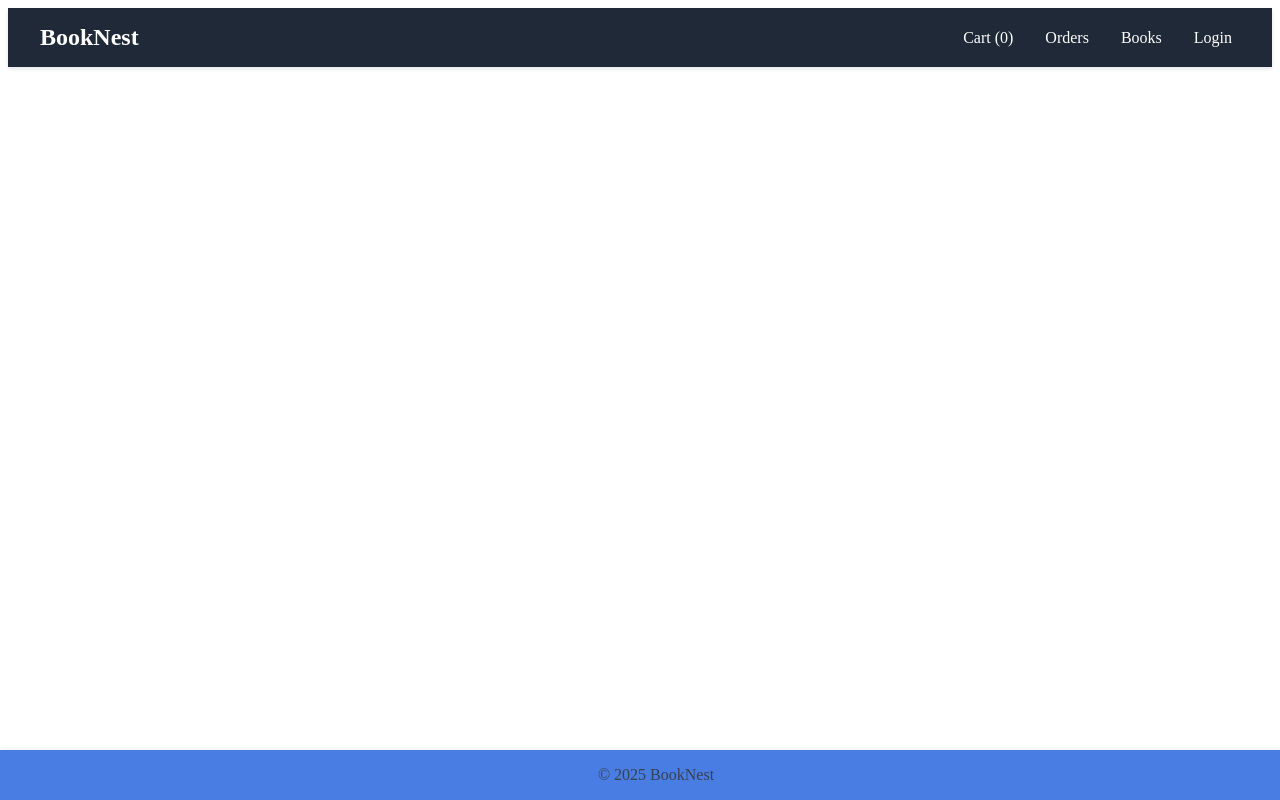
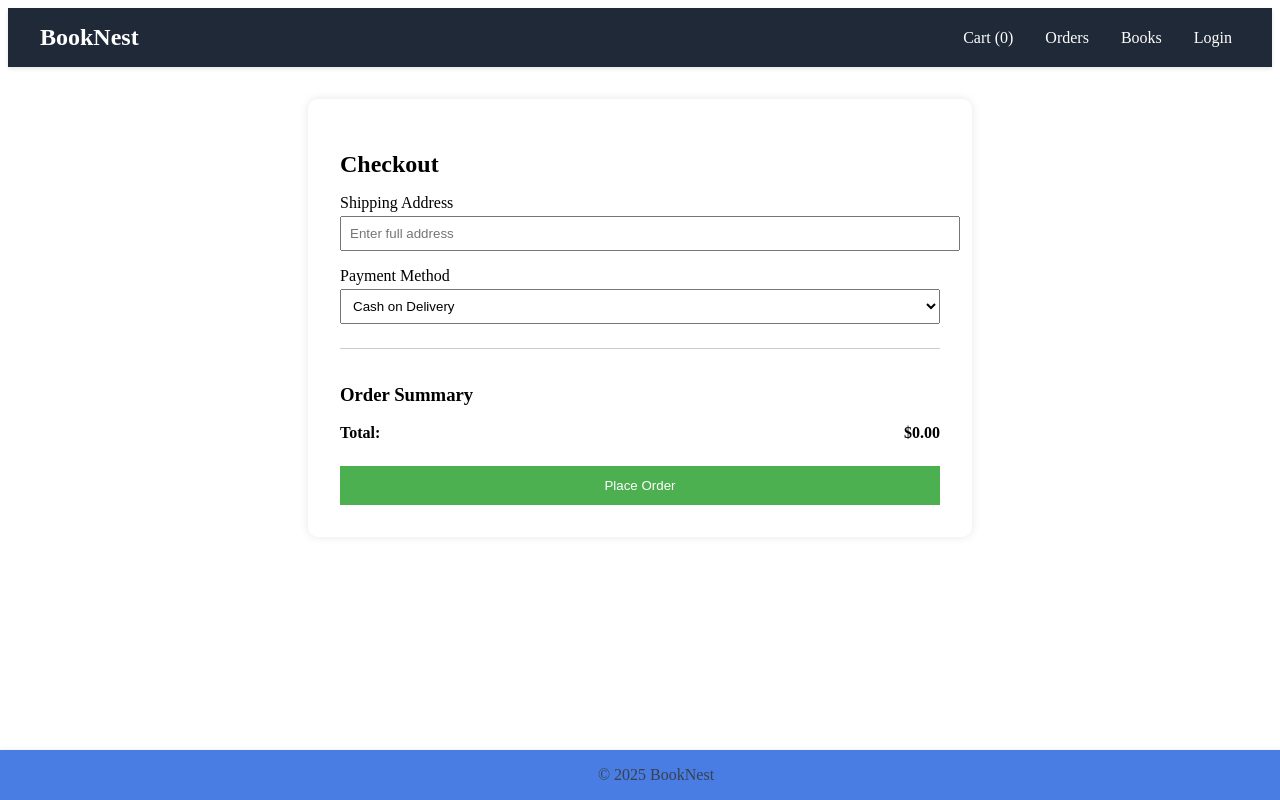
Before and after one commit to Jameershake/Book-Nest, a React (Vite) app in the folder frontend/: page /checkout in a window 1280 px wide. Built offline with nearby package versions, Linux system fonts and the light colour scheme.

Commit message:
Updated cart page functionality

```diff
--- a/frontend/src/App.jsx
+++ b/frontend/src/App.jsx
@@ -8,6 +8,8 @@ import CartPage from './pages/CartPage.jsx';
 import LoginPage from './pages/LoginPage.jsx';
 import SignupPage from './pages/SignupPage.jsx';
 import OrderHistoryPage from './pages/OrderHistoryPage.jsx';
+import CheckoutPage from './pages/CheckoutPage.jsx';
+
 
 export default function App() {
   return (
@@ -22,6 +24,8 @@ export default function App() {
           <Route path="/signup" element={<SignupPage />} />
           <Route path="/orders" element={<OrderHistoryPage
            />} />
+           <Route path="/checkout" element={<CheckoutPage />} />
+
         </Routes>
       </main>
       <Footer />
--- /dev/null
+++ b/frontend/src/css/CheckoutPage.css
@@ -0,0 +1,53 @@
+.checkout-container {
+  max-width: 600px;
+  margin: 2rem auto;
+  padding: 2rem;
+  background: white;
+  border-radius: 10px;
+  box-shadow: 0 0 10px rgba(0, 0, 0, 0.1);
+}
+
+.checkout-title {
+  font-size: 24px;
+  margin-bottom: 1rem;
+}
+
+.checkout-form .form-group {
+  margin-bottom: 1rem;
+}
+
+.checkout-form input,
+.checkout-form select {
+  width: 100%;
+  padding: 0.5rem;
+  margin-top: 0.25rem;
+}
+
+.order-summary {
+  margin-top: 1.5rem;
+  border-top: 1px solid #ccc;
+  padding-top: 1rem;
+}
+
+.summary-item {
+  display: flex;
+  justify-content: space-between;
+  margin-bottom: 0.5rem;
+}
+
+.summary-total {
+  display: flex;
+  justify-content: space-between;
+  font-weight: bold;
+  margin-top: 1rem;
+}
+
+.place-order-btn {
+  margin-top: 1.5rem;
+  padding: 0.75rem;
+  width: 100%;
+  background: #4caf50;
+  color: white;
+  border: none;
+  cursor: pointer;
+}
--- a/frontend/src/pages/CartPage.jsx
+++ b/frontend/src/pages/CartPage.jsx
@@ -6,53 +6,66 @@ import '../css/CartPage.css';
 export default function CartPage() {
   const { state, dispatch } = useContext(Store);
   const navigate = useNavigate();
-  const { items } = state.cart;
-  const { userInfo } = state; // ✅ FIXED: Extract userInfo
+  const { cart: { items }, userInfo } = state;
 
-  const updateQty = (book, qty) => {
-    dispatch({ type: 'CART_ADD_ITEM', payload: { book, qty } });
+  const updateQty = (bookId, qty) => {
+    const existingItem = items.find(item => item.book === bookId);
+    if (existingItem) {
+      dispatch({ type: 'CART_ADD_ITEM', payload: { ...existingItem, qty } });
+    }
   };
 
-  const removeItem = (book) => {
-    dispatch({ type: 'CART_REMOVE_ITEM', payload: { book } });
+  const removeItem = (bookId) => {
+    dispatch({ type: 'CART_REMOVE_ITEM', payload: { book: bookId } });
   };
 
   const checkoutHandler = () => {
-    console.log('User Info:', userInfo);
     if (!userInfo) {
-      navigate('/login?redirect=/orders');
+      navigate('/login?redirect=/checkout');
     } else {
-      navigate('/orders');
+      navigate('/checkout');
     }
   };
 
-  const total = items.reduce((sum, x) => sum + x.qty * x.price, 0).toFixed(2);
+  const total = items.reduce((sum, item) => sum + item.qty * item.price, 0).toFixed(2);
 
   return (
     <div className="cart-container">
       <h2 className="cart-title">Shopping Cart</h2>
       {items.length === 0 ? (
-        <p className="empty-message">Your cart is empty. <Link to="/">Go Shopping</Link></p>
+        <p className="empty-message">
+          Your cart is empty. <Link to="/">Go Shopping</Link>
+        </p>
       ) : (
         <>
           {items.map(item => (
             <div key={item.book} className="cart-item">
               <Link to={`/book/${item.book}`} className="item-title">{item.title}</Link>
+
               <select
                 value={item.qty}
                 onChange={e => updateQty(item.book, Number(e.target.value))}
                 className="item-select"
+                aria-label="Select quantity"
               >
                 {[...Array(item.countInStock || 5).keys()].map(x => (
-                  <option key={x + 1} value={x + 1}>{x + 1}</option>
+                  <option key={x + 1} value={x + 1}>
+                    {x + 1}
+                  </option>
                 ))}
               </select>
+
               <span className="item-price">${(item.price * item.qty).toFixed(2)}</span>
               <button onClick={() => removeItem(item.book)} className="remove-btn">Remove</button>
             </div>
           ))}
-          <div className="cart-total">Total: ${total}</div>
-          <button onClick={checkoutHandler} className="checkout-btn">Proceed to Checkout</button>
+
+          <div className="cart-total">
+            <strong>Total:</strong> ${total}
+          </div>
+          <button onClick={checkoutHandler} className="checkout-btn">
+            Proceed to Checkout
+          </button>
         </>
       )}
     </div>
--- /dev/null
+++ b/frontend/src/pages/CheckoutPage.jsx
@@ -0,0 +1,73 @@
+import React, { useContext, useState } from 'react';
+import { useNavigate } from 'react-router-dom';
+import { Store } from '../context/Store.jsx';
+import '../css/CheckoutPage.css'; // Create this CSS file if needed
+
+export default function CheckoutPage() {
+  const { state } = useContext(Store);
+  const { cart: { items }, userInfo } = state;
+  const navigate = useNavigate();
+
+  const [address, setAddress] = useState('');
+  const [paymentMethod, setPaymentMethod] = useState('COD'); // Cash on Delivery
+
+  const total = items.reduce((sum, x) => sum + x.qty * x.price, 0).toFixed(2);
+
+  const submitHandler = (e) => {
+    e.preventDefault();
+    if (!address) {
+      alert('Please enter your shipping address');
+      return;
+    }
+
+    // You can send this data to backend here
+    alert('Order placed successfully!');
+    navigate('/orders');
+  };
+
+  return (
+    <div className="checkout-container">
+      <h2 className="checkout-title">Checkout</h2>
+      <form onSubmit={submitHandler} className="checkout-form">
+        <div className="form-group">
+          <label>Shipping Address</label>
+          <input
+            type="text"
+            placeholder="Enter full address"
+            value={address}
+            onChange={(e) => setAddress(e.target.value)}
+            required
+          />
+        </div>
+
+        <div className="form-group">
+          <label>Payment Method</label>
+          <select
+            value={paymentMethod}
+            onChange={(e) => setPaymentMethod(e.target.value)}
+          >
+            <option value="COD">Cash on Delivery</option>
+            <option value="UPI">UPI</option>
+            <option value="Card">Credit/Debit Card</option>
+          </select>
+        </div>
+
+        <div className="order-summary">
+          <h3>Order Summary</h3>
+          {items.map(item => (
+            <div key={item.book} className="summary-item">
+              <span>{item.title} x {item.qty}</span>
+              <span>${(item.qty * item.price).toFixed(2)}</span>
+            </div>
+          ))}
+          <div className="summary-total">
+            <strong>Total:</strong>
+            <span>${total}</span>
+          </div>
+        </div>
+
+        <button type="submit" className="place-order-btn">Place Order</button>
+      </form>
+    </div>
+  );
+}
```
